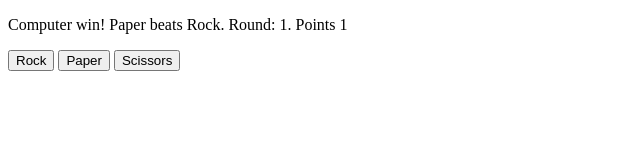
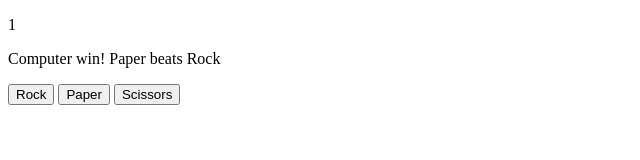
Before and after one commit to Lunkaz/TOP-rock-paper-scissors, a plain HTML site: page index.html in a window 1280 px wide. Both pictures are taken after a click on the button "Rock". Shown: the whole page, without its empty margins (0-640 px from the left). Drawn offline with Linux system fonts and the light colour scheme.

Commit message:
Creating html elements for score and points

```diff
--- a/index.html
+++ b/index.html
@@ -12,6 +12,11 @@
 </head>
 <body>
 
+  	<div>
+  		<p id="rounds"></p>
+  		<p id="scorePlayer"></p>
+  		<p id="socreComputer"></p>
+  	</div>
     <div><p id="result"></p></div>
     <div id="container">
 	  <button id="Rock">Rock</button>
@@ -24,7 +29,6 @@
   	function gamePlay(e) {
 
 
-
   		const computerPlay = function() {
 	    let randomNumber = Math.floor((Math.random() * 3) + 1);
 	    return (randomNumber === 1)? "Rock":
@@ -35,14 +39,23 @@
 	    const computerSelection = computerPlay();
 
   		let playerSelection = e.target.id;
-  		round++;
-  		if (playerSelection === computerSelection ){return result.textContent = `It's a draw.\n Round: ${round}`;}
+
+  		var rounds = document.querySelector(`#rounds`);
+    	rounds.textContent = ++round;
+
+  		if (playerSelection === computerSelection ){return result.textContent = `It's a draw.`;}
   			else if
   				(playerSelection === "Rock" && computerSelection === "Scissors" ||
                 playerSelection === "Scissors" && computerSelection === "Paper" ||
                 playerSelection === "Paper" && computerSelection === "Rock")
-                 {return result.textContent = `You win! ${playerSelection} beats ${computerSelection}.\n Round: ${round}. \n Points: ${playerPoints++}`}
-                else {return result.textContent = `Computer win! ${computerSelection} beats ${playerSelection}.\n Round: ${round}. \n Points ${computerPoints++}`};
+                 {return result.textContent = `You win! ${playerSelection} beats ${computerSelection}`}
+                else {return result.textContent = `Computer win! ${computerSelection} beats ${playerSelection}`};
+
+
+		if (round == 5 && computerPoints === playerPoints) {alert("It's a draw")}
+	      else if (round == 5 && computerPoints > playerPoints) { alert("You lost!")}
+	        else {alert("You won!")}
+
 
 
   	}
@@ -60,7 +73,7 @@
     	var computerPoints = 1;
 
   		var result = document.querySelector('#result');
-  		result.textContent = `Start. \n Round:`;
+  		result.textContent = `Start.`;
 
 
 
```
